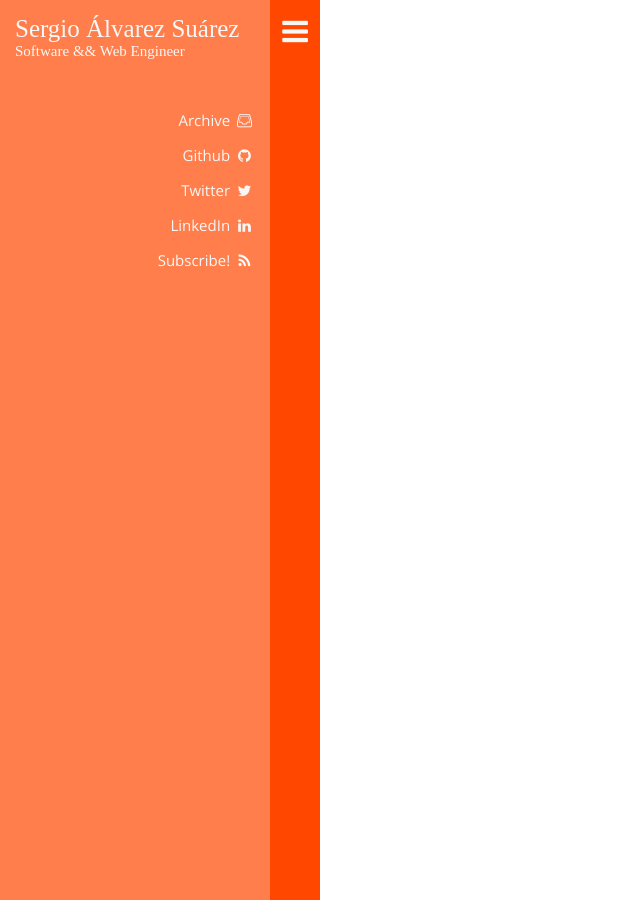
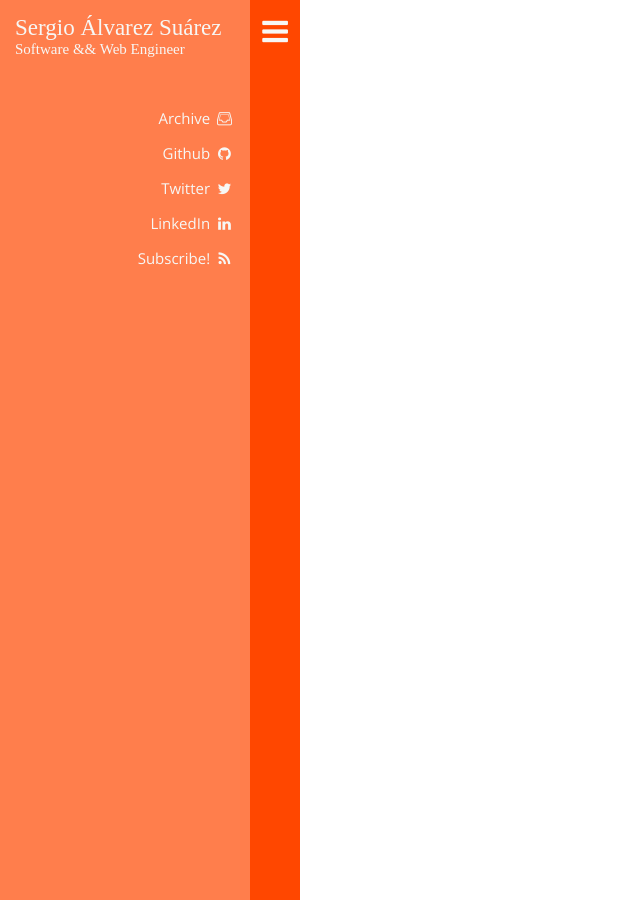
Before and after one commit to sergioalvz/sergioalvz.github.io, a Jekyll site: the page built from index.html, in a window 1280 px wide. Shown: the whole page, without its empty margins (0-640 px from the left). Built offline with Jekyll 4.4.1, drawn with Linux system fonts in a browser that asks for light colours; nearby versions of some CDN libraries; some web fonts are replaced; Markdown is read by kramdown in place of the engine named in the settings.

Commit message:
Reduce the side bar width

```diff
--- a/css/main.css
+++ b/css/main.css
@@ -44,8 +44,10 @@ a:visited  { color: #a0a; }
   padding: 15px;
   position: fixed;
   top: 0;
-  width: 240px;
+  width: 220px;
 }
+
+.side-menu h1 { font-size: 23px; }
 
 .side-menu a {
   -webkit-transition: all .25s;
--- a/javascript/basic.js
+++ b/javascript/basic.js
@@ -11,20 +11,20 @@ var installSideMenuBar = function() {
 };
 
 var isSideBarMenuDisplayed = function() {
-  return $('.side-menu').css('left') !== '-270px';
+  return $('.side-menu').css('left') !== '-250px';
 };
 
 var showSideBarMenu = function() {
   var $menu = $('.side-menu');
   var $menu_slider = $('.menu-slider');
 
-  $menu_slider.animate({ left: "270px" }, 0);
+  $menu_slider.animate({ left: "250px" }, 0);
   $menu.animate({ left: "0" }, 0);
 
   var current_viewport_width = $(window).width();
   if(current_viewport_width >= MINIMUM_SCREEN_WIDTH) {
     var $main_content = $('.main-content');
-    $main_content.css('padding-left', '320px');
+    $main_content.css('padding-left', '300px');
   }
 };
 
@@ -33,7 +33,7 @@ var collapseSideBarMenu = function() {
   var $menu_slider = $('.menu-slider');
 
   $menu_slider.animate({ left: "0" }, 0);
-  $menu.animate({ left: "-270px" }, 0);
+  $menu.animate({ left: "-250px" }, 0);
 
   var current_viewport_width = $(window).width();
   if(current_viewport_width >= MINIMUM_SCREEN_WIDTH) {
```
